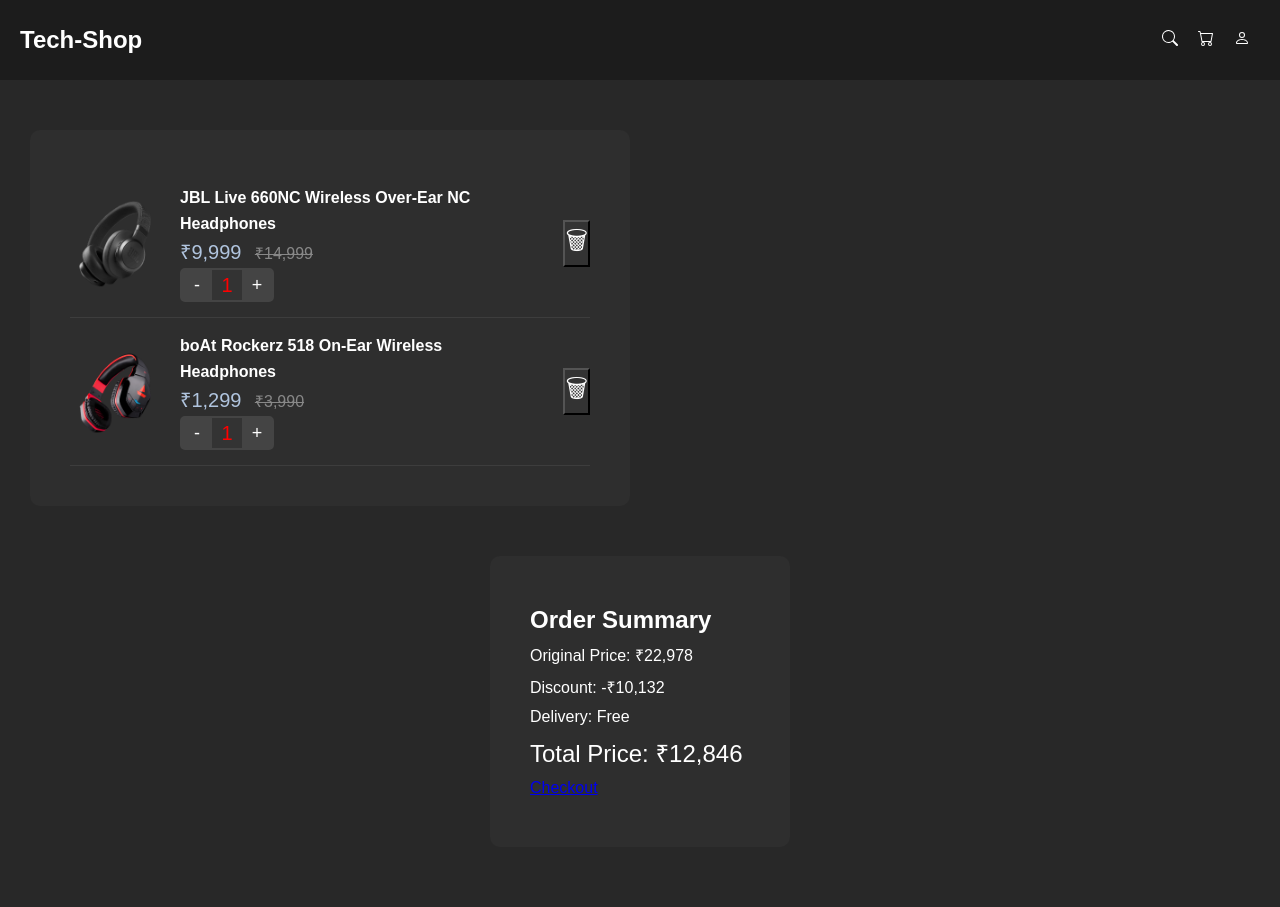
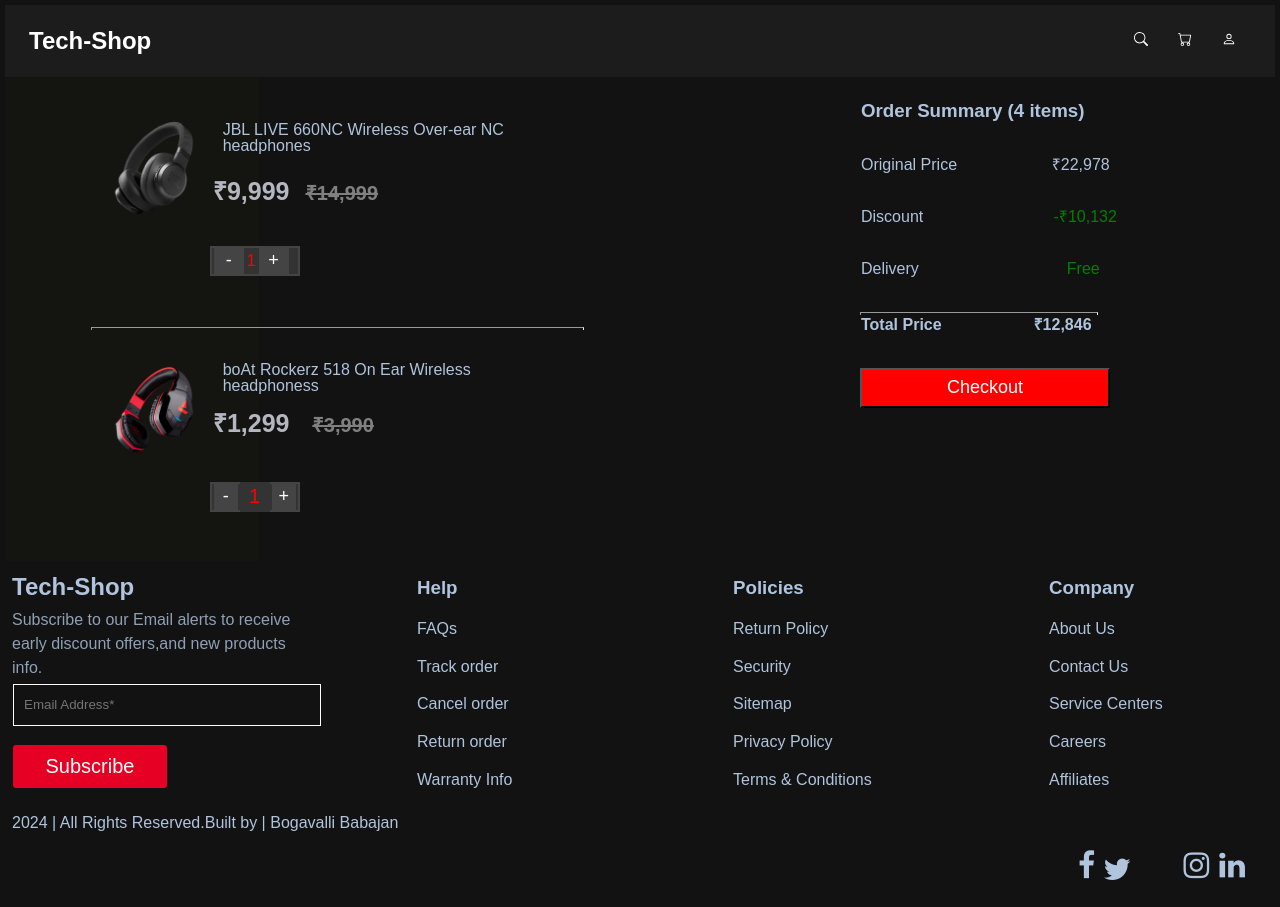
Before and after one commit to baba-jan/Tech-shop, a plain HTML site: page cart.html in a window 1280 px wide. Drawn offline with Linux system fonts and the light colour scheme.

Commit message:
Techshop

```diff
--- a/cart.html
+++ b/cart.html
@@ -2,23 +2,21 @@
 <html>
     <head>
         <style>
-          * {
-    margin: 0;
-    padding: 0;
+    *{
+    margin: 1px;
+    padding: 1px;
     box-sizing: border-box;
     font-family: Arial, sans-serif;
-    align-items:left;
 }
-
 body {
-    background-color: #282828;
-    color: #fff;
+    background-color: #121212;
+    color:lightsteelblue;
 }
 header{
     display: flex;
     /* background-color: black; */
     background-color: #1c1c1c;
-    padding: 20px 20px;
+    padding: 10px 20px;
     justify-content: space-between;
     align-items: center;
 }
@@ -44,76 +42,111 @@
     color: #ffffff;
 
 }
-.cart-container {
-    max-width: 600px;
-    margin: 50px auto;
-    padding: 40px;
-    background-color:rgba(128, 128, 128, 0.059);
-    border-radius: 10px;
-    margin-left:30px;
+.slider-container{
+    height: 470px;
+    width: 550px;
+    text-align: center;
+    background-color:#15181d00;
+    margin-left: 15%;
+    overflow-y:scroll;
+    margin-top: 10px;
 
 }
+.slider-item{
+    height: 200px;
+    width: 200px;
+    display: flex;
+    justify-content: space-evenly;
+    margin: 10px;
 
-.cart-item {
+}
+.slider-img img{
+    width: 100px;
+    height: 100px;
+    margin-top: 15px;
+
+}
+.slider-heading{
     display: flex;
-    align-items: center;
-    justify-content: space-between;
-    padding: 15px 0;
-    border-bottom: 1px solid #3d3d3d;
-    line-height: 1.6;
+    white-space: nowrap;
+    position: relative;
+    left: 10px;
+    top: 15px;
+    text-align: start;
 }
 
-.product-image {
-    width: 90px;
-    height: 90px;
-    object-fit: cover;
+.slider-heading i{
+    align-items: center;
+    justify-content:end;
+}
+.slider-content{
+    display: grid;
+
+
+}
+.par h3{
+    text-align: start;
+}
+.cart-information{
+    display: grid;
+    grid-template-columns: repeat(2,1fr);
+    width: 20%;
+    height: 20%;
+    background-color:  #141410;
+    line-height: 1;
+
+}
+.order-summary{
+    width: 300px;
+    height: 400px;
+    margin-left: 100%;
+    margin-top: 20px;
 }
 
-.product-details {
-    flex-grow: 1;
-    margin-left: 20px;
+.order-summary  .sp1{
+    position: relative;
+    left: 30%;
+    font-weight: 100px;
+
 }
+.order-summary  .sp2{
+    position: relative;
+    left: 30%;
 
-.product-details h3 {
-    font-size: 1.1rem;
-    margin-bottom: 5px;
+
 }
+.order-summary  .sp3{
+    position: relative;
+    left: 30%;
 
-.price {
-    font-size: 1rem;
-    color: lightsteelblue;
 }
-.price span{
-    font-size: 20px;
+.order-summary .sp4{
+    position: relative;
+    left: 23%;
 }
-.price s{
-    color: #888;
+.order-summary .h2{
+    line-height: 2;
 }
-.price strike {
-    color: #888;
-    font-size: 0.9rem;
-}
-.counter {
+.quantity-selector{
     display: inline-flex;
             align-items: center;
             border: 2px solid #444;
             background-color: #333;
             color: #fff;
-            border-radius: 5px;
+            width: 90px;
+            height: 30px;
 }
-
-        .counter button {
+.quantity-selector button{
     background-color: #444;
             color: #fff;
             border: none;
-            width: 30px;
+            width: 80px;
             height: 30px;
             font-size: 18px;
             cursor: pointer;
             outline: none;
-
 }
-        .counter input {
+.quantity-selector input{
            width: 30px;
             height: 30px;
             border: none;
@@ -123,39 +156,60 @@
             font-size: 20px;
             outline: none;
 }
-.delete-btn{
- background-color:rgba(128, 128, 128, 0.059);
-color:white;
- font-size: 25px;
+/* footer start*/
+.footer{
+    margin-top: 20px;
+}
+.bottom{
+    display: grid;
+    grid-template-columns: repeat(4,1fr);
+
+}
+.bottom0 p{
+    opacity: 0.8;
+}
+.bottom0,.p,.input-field{
+    line-height: 1.5;
+}
+.input-field {
+    width: 100%;
+    padding: 10px;
+    margin-bottom: 15px;
+    border: 1px solid #fff;
+    background-color: transparent;
+    color: white;
 }
 
-.summary{
-    max-width: 300px;
-    margin: 50px auto;
-    padding: 40px;
-    background-color:rgba(128, 128, 128, 0.059);
-    border-radius: 10px;
+.subscribe button{
+    background-color: #e60023;
+    border-radius: 3px;
+    color: #ffffff;
+    padding: 10px 20px;
+    border: none;
+    cursor: pointer;
+    width: 50%;
+    margin-right:80%;
+    font-size: 20px;
+}
+.bottom1{
+    margin-left: 90px;
+    line-height: 1cm;
 
 }
-        .summary h2 {
-            font-size: 1.5rem;
+.bottom2{
+    margin-left: 90px;
+    line-height: 1cm;
 }
-        .summary div {
-            margin: 10px 0;
+.bottom3{
+    margin-left: 90px;
+    line-height: 1cm;
 }
-        .checout-btn {
-            background-color: #ff4545;
-            color: white;
-            padding: 15px;
-            text-align: center;
-            display: block;
-            border-radius: 10px;
-            text-decoration: none;
-            font-size: 1.2rem;
-            margin-top: 20px;
+/* footer ended*/
+.social-icons{
+    display: flex;
+    justify-content:right;
+    padding: 10px 20px;
 }
-
-
         </style>
     </head>
     <body>
@@ -190,19 +244,46 @@
                 </ul>
             </nav>
         </header>
-        <section>
-        <div class="cart-container">
-            <div class="cart-item">
-                <img src="./Earpods/jbl660nc-1.png" alt="JBL Live 660NC" class="product-image">
-                <div class="product-details">
-                    <h4>JBL Live 660NC Wireless Over-Ear NC Headphones</h4>
-                    <p class="price"><span>₹9,999</span> &nbsp;&nbsp;<s class="s">₹14,999</s></p>
-                    <div class="counter">
+    </header>
+    <div class="cart-information">
+    <div class="slider-container">
+        <div class="slider-item">
+        <div class="slider-img">
+        <img src="./Earpods/jbl660nc-1.png" alt="">
+        </div>
+        <div class="slider-content">
+        <div class="slider-heading">
+        <p style="color:  lightsteelblue">JBL LIVE 660NC Wireless Over-ear NC<br> headphones  </p> <br><br>&nbsp;&nbsp;&nbsp;&nbsp;&nbsp;&nbsp;
+        <i style="color:  #AEB0B6; " class="fa-regular fa-trash-can"></i>
+        </div>
+    <div class="par">
+        <h3 style="color: #B5B7C0; font-size: 25px;">₹9,999 &nbsp;<s style="color: grey;font-size: 20px;">₹14,999</s></h3 ><br>
+    </div>
+    <div class="quantity-selector"  >
+        <button class="qty-btn minus" style="width: 30px;">-</button>
+        <span class="quantity" style="color: red;">1</span>
+        <button class="qty-btn plus"style="width: 30px;">+</button>
+    </div>
+</div>
+    </div> <br>
+    <hr width="90%" size="1">
+    <div class="slider-item">
+        <div class="slider-img">
+        <img src="./Earpods/boat518-1.png" alt="">
+    </div>
+    <div class="slider-content">
+    <div class="slider-heading">
+        <p style="color:  lightsteelblue">boAt Rockerz 518 On Ear Wireless <br>headphoness </p><br>&nbsp;&nbsp;&nbsp;&nbsp;&nbsp;&nbsp;&nbsp;&nbsp;
+        <i style="color:  #AEB0B6;" class="fa-regular fa-trash-can"></i>
+        </div>
+        <div class="par">
+        <h3 style="color: #B5B7C0;font-size: 25px;" >₹1,299 &nbsp; <s style="color: grey;font-size: 20px;">₹3,990</s></h3><br>
+    </div>
+    <div class="quantity-selector"  >
         <button onclick="decrease()">-</button>
         <input type="text" id="number" value="1" readonly>
         <button onclick="increase()">+</button>
   </div>
-
   <script>
     function increase() {
         let number = document.getElementById("number").value;
@@ -218,51 +299,130 @@
 </script>
 
 </div>
-                <button class="delete-btn">🗑</button>
+    </div><br>
+    <hr width="90%" size="1">
+
+    <div class="slider-item">
+        <div class="slider-img">
+        <img src="./Earpods/boat131-1.png" alt="">
+    </div>
+    <div class="slider-content">
+    <div class="slider-heading">
+        <p style="color: lightsteelblue">boAt Airdopes 131 Wireless in Ear Earbuds </h3><br>&nbsp;&nbsp;&nbsp;&nbsp;&nbsp;&nbsp;&nbsp;&nbsp;</p>
+        <i style="color:  #AEB0B6;" class="fa-regular fa-trash-can"></i>
+    </div>
+
+    <div class="par">
+        <h3 style="color: #B5B7C0;font-size: 20px;">₹1,099 &nbsp; <s style="color: grey;font-size: 20px;">₹2,990</s></h3><br>
+    </div>
+    <div class="quantity-selector"  >
+        <button class="qty-btn minus" style="width: 30px;">-</button>
+        <span class="quantity" style="color: red;">1</span>
+        <button class="qty-btn plus"style="width: 30px;">+</button>
+    </div>
+</div>
+    </div><br>
+    <hr width="90%" size="1">
+    <div class="slider-item">
+        <div class="slider-img">
+        <img src="./Earpods/boat110-1.png" alt="">
+    </div>
+    <div class="slider-content">
+    <div class="slider-heading">
+       <p style="color:  lightsteelblue;">boAt Bassheads 110 In Ear Wired Earphones</p>
+        <i style="color:  #AEB0B6;" class="fa-regular fa-trash-can"></i>
+    </div>
+
+    <div class="par">
+        <h3 style="color: #B5B7C0;font-size: 25px;">₹499 &nbsp; <s style="color: grey;font-size: 20px;">₹999</s></h3><br>
+    </div>
+    <div class="quantity-selector" >
+        <button class="qty-btn minus" style="width: 30px;">-</button>
+        <span class="quantity" style="color: red;">1</span>
+        <button class="qty-btn plus"style="width: 30px;">+</button>
+    </div>
+    </div>
+</div>
+    </div>
+    <div class="order-summary">
+        <h3 style="color:   lightsteelblue">Order Summary (4 items)</h3><br><br>
+        <p style="color:  lightsteelblue ">Original Price  <span class="sp1" style="text-align: end;">₹22,978</span></p><br><br>
+        <p style="color: lightsteelblue">Discount &nbsp;&nbsp;&nbsp; &nbsp;&nbsp;&nbsp; <span class="sp2" style="color: green;text-align: end;">-₹10,132</span></p><br><br>
+
+        <p style="color:  lightsteelblue">Delivery &nbsp;&nbsp;&nbsp; &nbsp;&nbsp;&nbsp; &nbsp;&nbsp;&nbsp;<span class="sp3" style="color: green;"> Free </span></p><br><br>
+        <hr width="80%" size="1">
+        <h4 style="color: lightsteelblue" font-size: 25px;>Total Price &nbsp;&nbsp;&nbsp;&nbsp;<span class="sp4" style="text-align: end;">₹12,846</span> </h4><br><br>
+        <button style="width: 250px;height: 40px;color: white; background-color: red;font-size: large;">Checkout</button>
 
     </div>
-            <div class="cart-item">
-                <img src="./Earpods/boat518-1.png" alt="boAt Rockerz 518" class="product-image">
-                <div class="product-details">
-                    <h4>boAt Rockerz 518 On-Ear Wireless <br>Headphones</h4>
-                    <p class="price"><span>₹1,299</span>&nbsp;&nbsp; <s>₹3,990</s></p>
-                    <div class="counter">
-                        <button onclick="decrease()">-</button>
-                        <input type="text" id="number" value="1" readonly>
-                        <button onclick="increase()">+</button>
     </div>
+    <footer>
+        <section class="bottom">
+            <div class="bottom0">
+                <h2>Tech-Shop</h2>
+                <p>Subscribe to our Email alerts to receive early discount offers,and new products info.</p>
+                <form>
+                    <input type="text" placeholder="Email Address*"  class="input-field">
+                </form>
+                <form class="subscribe">
+                    <button>Subscribe</button>
+                </form>
+            </div>
+            <div class="bottom1">
+               <h3>Help</h3>
+               <p>FAQs<br>Track order<br>Cancel order<br>Return order<br>Warranty Info</p>
+            </div>
+            <div class="bottom2">
+                <h3>Policies</h3>
+                <p>Return Policy<br>Security<br>Sitemap<br>Privacy Policy<br>Terms & Conditions</p>
+             </div>
+             <div class="bottom3">
+                <h3>Company</h3>
+                <p>About Us<br>Contact Us<br>Service Centers<br>Careers<br>Affiliates</p>
+             </div>
+        </section>
+  </footer>
 
-                    <script>
-                        function increase() {
-                            let number = document.getElementById("number").value;
-                            document.getElementById("number").value = parseInt(number) + 1;
-                        }
+<footer>
+<section>
+  <div class="last">
+      <p>2024 | All Rights Reserved.Built by | Bogavalli Babajan</p>
+    </div>
+      <div class="social-icons">
+  <div class="facebook">
+    <a href=""></a>
+  <link rel="stylesheet" href="https://fonts.googleapis.com/icon?family=Material+Icons"/>
+  <i class="fa fa-facebook"  style="font-size:30px"></i>
+ </div>
+  <div class="twitter">
+    <i class="fa fa-twitter"  style="font-size:30px"></i>
+   <svg xmlns="http://www.w3.org/2000/svg" width="30px" height="30px" fill="currentColor" viewBox="0 0 16 16"></svg>
 
-                        function decrease() {
-                            let number = document.getElementById("number").value;
-                            if (number > 1) {
-                                document.getElementById("number").value = parseInt(number) - 1;
-                            }
-                        }
-                    </script>
-
+    <path d="M5.026 15c6.038 0 9.341-5.003
+    9.341-9.334 0-.14 0-.282-.006-.422A6.685
+    6.685 0 0 0 16 3.542a6.658 6.658 0 0
+    1-1.889.518 3.301 3.301 0 0 0 1.447-1.817
+    6.533 6.533 0 0 1-2.087.793A3.286 3.286 0
+    0 0 7.875 6.03a9.325 9.325 0 0 1-6.767-3.429
+    3.289 3.289 0 0 0 1.018 4.382A3.323 3.323
+    0 0 1 .64 6.575v.045a3.288 3.288 0 0 0
+    2.632 3.218 3.203 3.203 0 0 1-.865.115 3.23
+    3.23 0 0 1-.614-.057 3.283 3.283 0 0 0 3.067
+    2.277A6.588 6.588 0 0 1 .78 13.58a6.32 6.32
+    0 0 1-.78-.045A9.344 9.344 0 0 0 5.026 15z" />
+</svg>
 </div>
-                <button class="delete-btn">🗑</button>
+  <div class="instagram">
+  <a href=""></a>
+  <link rel="stylesheet" href="https://cdnjs.cloudflare.com/ajax/libs/font-awesome/4.7.0/css/font-awesome.min.css">
+  <i class="fa fa-instagram"  style="font-size:30px"></i>
+  </div>
+  <div class="linkedin">
+  <a href="" style="color: lightsteelblue;"><i class="fa fa-linkedin" style="font-size:30px"></i></a>
+  <link rel="stylesheet" href="https://cdnjs.cloudflare.com/ajax/libs/font-awesome/4.7.0/css/font-awesome.min.css">
   </div>
 </div>
 </section>
-
-            <section class="summary">
-                <div>
-                    <h2>Order Summary</h2>
-                    <div>Original Price: ₹22,978</div>
-                    <div>Discount: -₹10,132</div>
-                    <div>Delivery: Free</div>
-                    <div style="font-size: 1.5rem; margin-top: 10px;">Total Price: ₹12,846</div>
-                    <a href="#" class="checkout-btn">Checkout</a>
-                </div>
-            </section>
-
-
+</footer>
     </body>
 </html>
```
Also changed, not shown: index.html (+3 -1 lines). Lines whose indentation alone changed are shown as unchanged.
